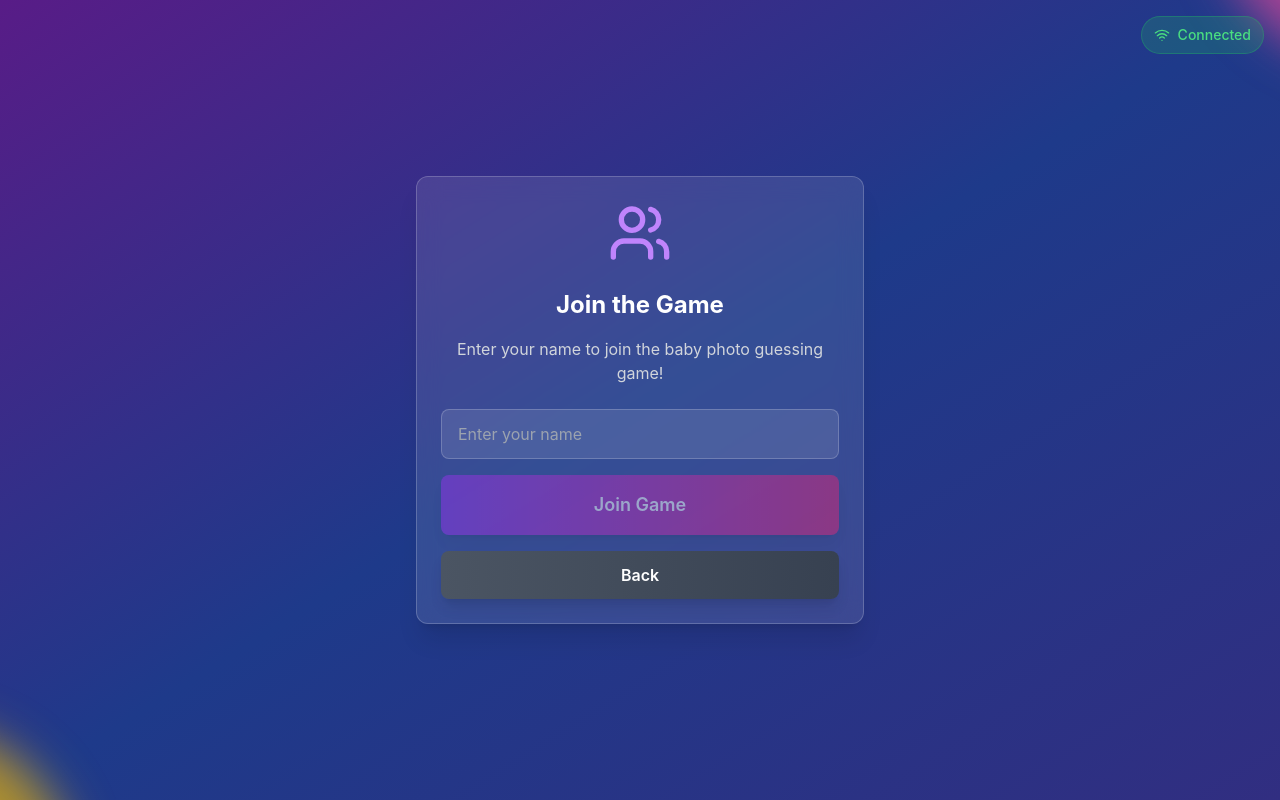
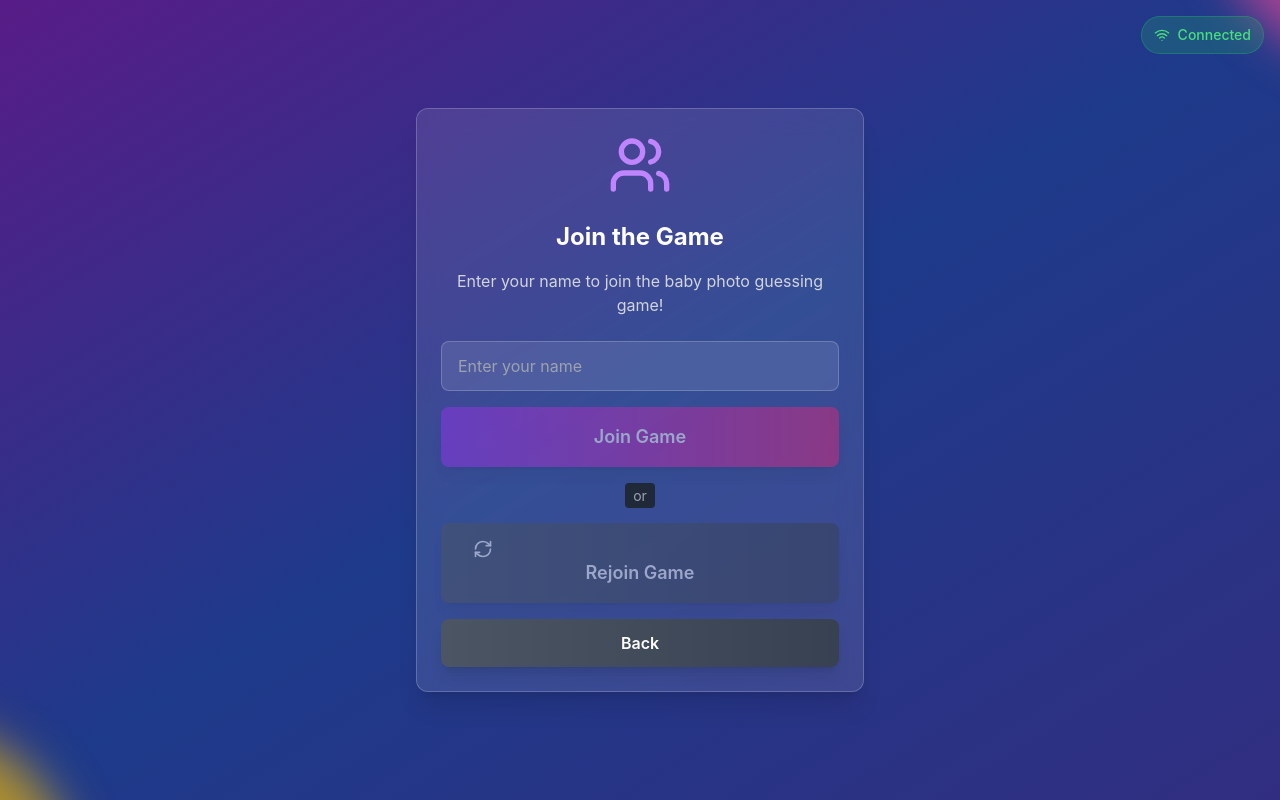
Before and after one commit to jbfullstack/guess-the-baby, a React (Vite) app: page / in a window 1280 px wide. Both pictures are taken after a click on the button "Join Game". Built offline with nearby package versions, Linux system fonts and the light colour scheme; no server answers; the HTML template or start-up script is replaced by a standard one.

Commit message:
feat: bring back old join UI

```diff
--- a/src/components/pages/game/JoinGameScreen.jsx
+++ b/src/components/pages/game/JoinGameScreen.jsx
@@ -5,7 +5,6 @@ import Card from '../../ui/Card';
 
 const JoinGameScreen = ({ playerName, setPlayerName, onJoinGame, onBack, gameState }) => {
   const [joinError, setJoinError] = useState('');
-  const [isRejoinMode, setIsRejoinMode] = useState(false);
   const [isJoining, setIsJoining] = useState(false);
 
   const handleJoinGame = async (isRejoin = false) => {
@@ -19,22 +18,10 @@ const JoinGameScreen = ({ playerName, setPlayerName, onJoinGame, onBack, gameSta
       // Success - will navigate away
     } catch (error) {
       console.error('Join game error:', error);
-
-      // If name is already taken, offer rejoin option
-      if (error.message.includes('already taken') || error.message.includes('already exists')) {
-        setJoinError(`Player "${playerName}" already exists in the game.`);
-        setIsRejoinMode(true);
-      } else {
       setJoinError('Failed to join game: ' + error.message);
-        setIsRejoinMode(false);
-      }
     } finally {
       setIsJoining(false);
     }
-  };
-
-  const handleRejoinGame = async () => {
-    await handleJoinGame(true); // isRejoin = true
   };
 
   return (
@@ -44,13 +31,6 @@ const JoinGameScreen = ({ playerName, setPlayerName, onJoinGame, onBack, gameSta
         <h2 className="text-2xl font-bold text-white mb-4">Join the Game</h2>
         <p className="text-gray-300 mb-6">Enter your name to join the baby photo guessing game!</p>
 
-        {/* Show current players count if available */}
-        {gameState && gameState.players && gameState.players.length > 0 && (
-          <div className="mb-4 text-sm text-gray-400">
-            Current players: {gameState.players.length}
-          </div>
-        )}
-
         <div className="space-y-4">
           <input
             type="text"
@@ -59,9 +39,8 @@ const JoinGameScreen = ({ playerName, setPlayerName, onJoinGame, onBack, gameSta
             onChange={(e) => {
               setPlayerName(e.target.value);
               setJoinError('');
-              setIsRejoinMode(false);
             }}
-            onKeyPress={(e) => e.key === 'Enter' && !isJoining && handleJoinGame()}
+            onKeyPress={(e) => e.key === 'Enter' && !isJoining && handleJoinGame(false)}
             className="w-full px-4 py-3 rounded-lg bg-white/10 border border-white/20 text-white placeholder-gray-400 focus:border-purple-400 focus:outline-none"
             maxLength={20}
             disabled={isJoining}
@@ -69,34 +48,39 @@ const JoinGameScreen = ({ playerName, setPlayerName, onJoinGame, onBack, gameSta
 
           {/* Error message */}
           {joinError && (
-            <div className="text-red-400 text-sm p-2 bg-red-400/10 rounded border border-red-400/20">
+            <div className="text-red-400 text-sm p-3 bg-red-400/10 rounded-lg border border-red-400/20">
               {joinError}
             </div>
           )}
 
-          {/* Main join button */}
+          {/* Main Join Game button */}
           <Button
             size="lg"
             className="w-full"
             onClick={() => handleJoinGame(false)}
             disabled={!playerName.trim() || isJoining}
           >
-            {isJoining ? 'Joining...' : (isRejoinMode ? 'Join as New Player' : 'Join Game')}
+            {isJoining ? 'Joining...' : 'Join Game'}
           </Button>
 
-          {/* Rejoin button - only show if name already exists */}
-          {isRejoinMode && (
+          {/* "or" separator */}
+          <div className="text-center">
+            <span className="text-sm text-gray-400 bg-gray-800 px-2 py-1 rounded">or</span>
+          </div>
+
+          {/* Rejoin Game button */}
           <Button
             size="lg"
-              className="w-full bg-green-600 hover:bg-green-700"
-              onClick={handleRejoinGame}
+            variant="secondary"
+            className="w-full"
+            onClick={() => handleJoinGame(true)}
             disabled={!playerName.trim() || isJoining}
           >
             <RefreshCw className="w-5 h-5 mr-2" />
-              Rejoin as "{playerName}"
+            Rejoin Game
           </Button>
-          )}
 
+          {/* Back button */}
           <Button
             variant="secondary"
             className="w-full"
```
Lines whose indentation alone changed are shown as unchanged.
